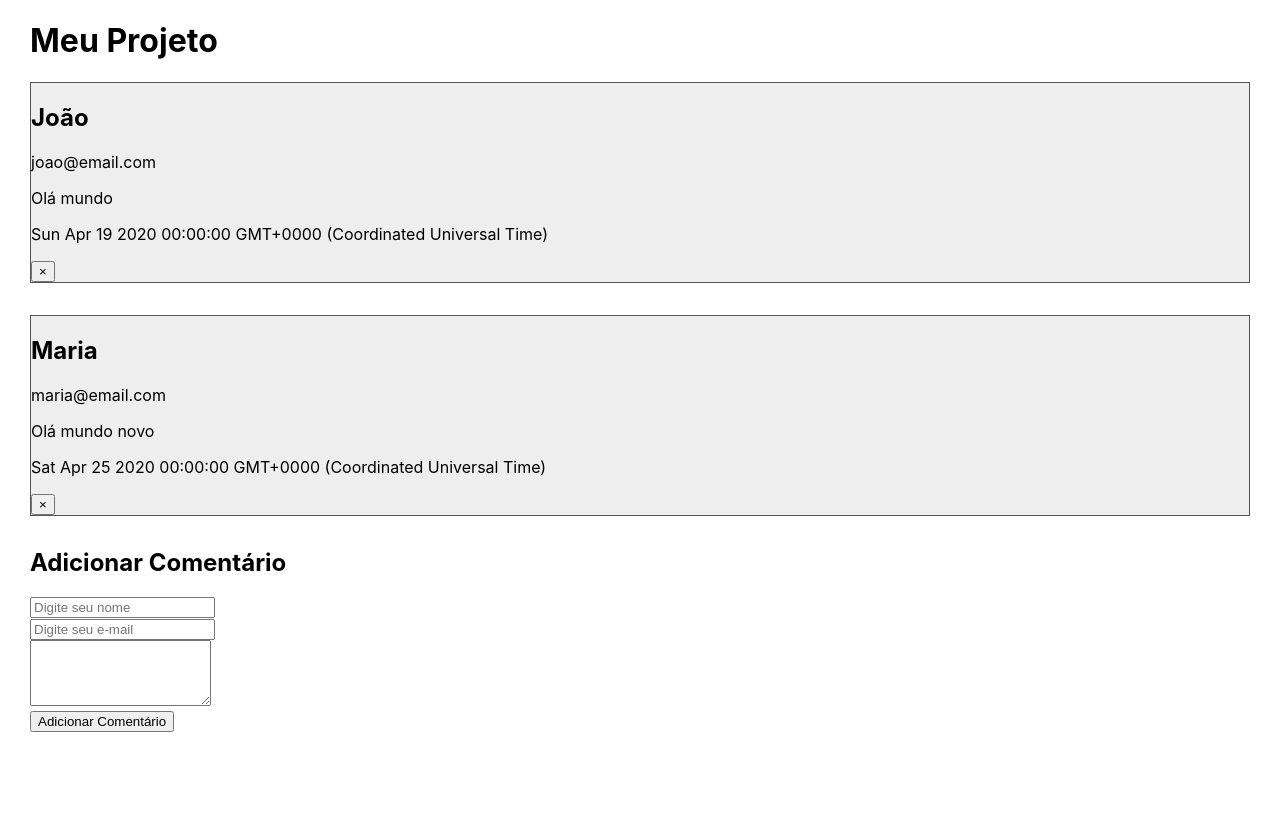
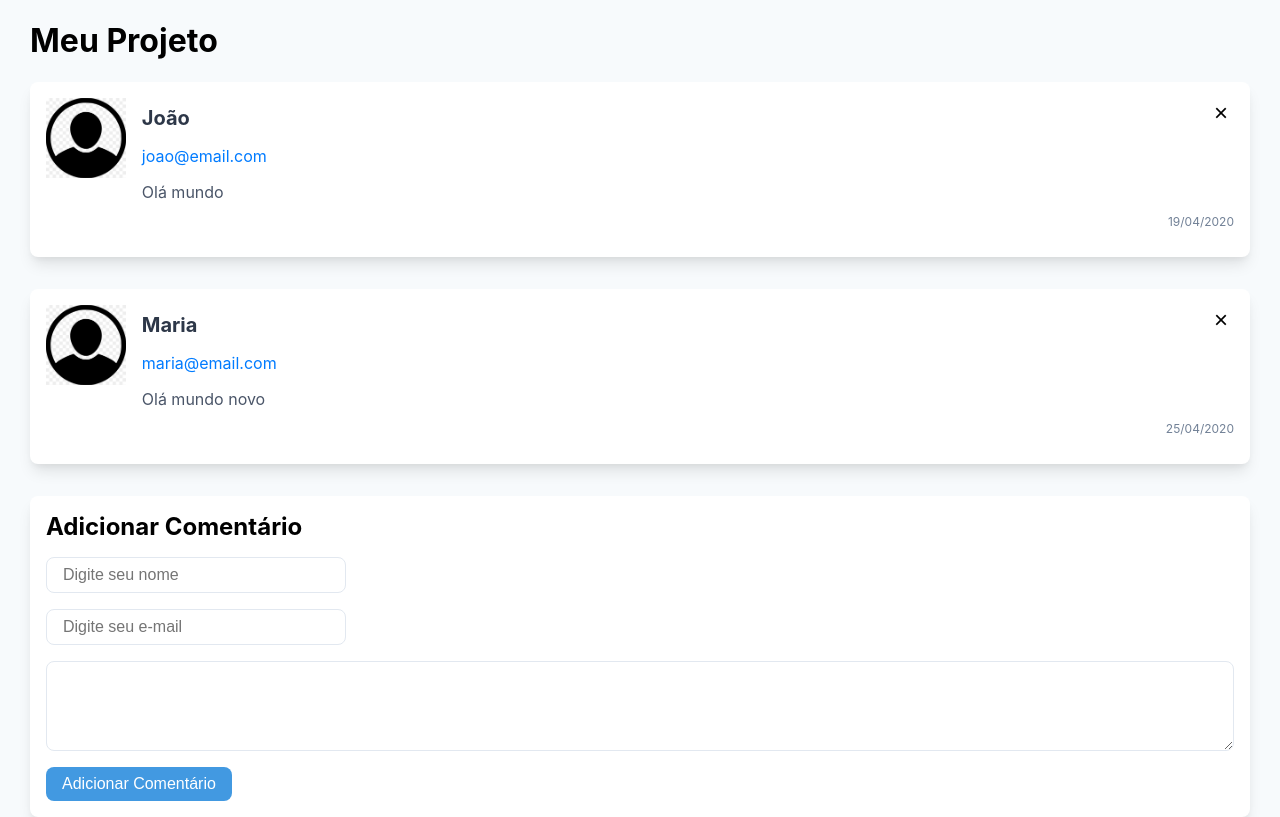
Before and after one commit to heeyjoe/curso_react, a React (Create React App) app in the folder react-basico/: page / in a window 1280 px wide. Built offline with nearby package versions, Linux system fonts and the light colour scheme.

Commit message:
chore: instalando pacotes

```diff
--- a/react-basico/package.json
+++ b/react-basico/package.json
@@ -6,6 +6,7 @@
     "@testing-library/jest-dom": "^5.17.0",
     "@testing-library/react": "^13.4.0",
     "@testing-library/user-event": "^13.5.0",
+    "date-fns": "^4.1.0",
     "react": "^18.3.1",
     "react-dom": "^18.3.1",
     "react-scripts": "5.0.1",
--- a/react-basico/src/App.css
+++ b/react-basico/src/App.css
@@ -1,3 +1,54 @@
+* {
+  box-sizing: border-box;
+}
+
+body {
+  background-color: #f7fafc;
+}
+
 .App {
   padding: 0 30px;
 }
+
+.Novo-Comentario {
+  border-radius: .5rem;
+  box-shadow: 0 10px 15px -3px rgba(0, 0, 0, .1), 0 4px 6px -2px rgba(0, 0, 0, .05);
+  padding: 1rem;
+  background-color: #fff;
+}
+
+.Novo-Comentario h2 {
+  margin: 0;
+}
+
+.Novo-Comentario input {
+  width: 300px;
+}
+
+.Novo-Comentario textarea {
+  width: 100%;
+}
+
+.Novo-Comentario input, .Novo-Comentario textarea {
+  color: #4a5568;
+  background-color: #fff;
+  border: 1px solid #e2e8f0;
+  font-size: 1rem;
+  padding: .5rem 1rem;
+  margin: 1rem 0;
+  display: block;
+  border-radius: .5rem;
+}
+
+.Novo-Comentario button {
+  background-color: #4299e1;
+  color: #fff;
+  font-size: 1rem;
+  padding: .5rem 1rem;
+  border-radius: .5rem;
+  border: none;
+}
+
+.Novo-Comentario button:hover {
+  background-color: #2b6cb0;
+}
--- a/react-basico/src/App.js
+++ b/react-basico/src/App.js
@@ -9,13 +9,13 @@
       {
         nome: 'João',
         email: 'joao@email.com',
-        data: new Date(2020, 3, 19),
+        data: new Date(2020, 3, 19, 17, 30, 0),
         mensagem: 'Olá mundo'
       },
       {
         nome: 'Maria',
         email: 'maria@email.com',
-        data: new Date(2020, 3, 25),
+        data: new Date(2020, 3, 25, 18, 12, 45),
         mensagem: 'Olá mundo novo'
       },
     ],
@@ -61,7 +61,7 @@
           </Comentario>
         ))}
 
-        <form method='post' onSubmit={this.adicionarComentario}>
+        <form method='post' onSubmit={this.adicionarComentario} className='Novo-Comentario'>
           <h2>Adicionar Comentário</h2>
           <div>
             <input
--- a/react-basico/src/components/Comentario.css
+++ b/react-basico/src/components/Comentario.css
@@ -1,5 +1,49 @@
 .Comentario {
-  background-color: #eee;
+  background-color: #fff;
   margin-bottom: 2rem;
-  border: 1px solid #555;
+  border-radius: .5rem;
+  box-shadow: 0 10px 15px -3px rgba(0, 0, 0, .1), 0 4px 6px -2px rgba(0, 0, 0, .05);
+  display: flex;
+  padding: 1rem;
 }
+
+.Comentario .avatar {
+  max-width: 80px;
+  max-height: 80px;
+}
+
+.Comentario .conteudo {
+  margin-left: 1rem;
+  width: 100%;
+  position: relative;
+}
+
+.Comentario .nome {
+  font-size: 1.25rem;
+  margin: .5rem 0 .25rem 0;
+  color: #2d3748;
+}
+
+.Comentario .conteudo .email {
+  color: #007bff;
+}
+
+.Comentario .conteudo .mensagem {
+  color: #4a5568;
+  margin: .5rem 0;
+}
+
+.Comentario .conteudo .data {
+  text-align: right;
+  color: #718096;
+  font-size: .75rem;
+}
+
+.Comentario .conteudo button {
+  position: absolute;
+  top: 0;
+  right: 0;
+  border: none;
+  background: none;
+  font-size: 1.5rem;
+}
--- a/react-basico/src/components/Comentario.js
+++ b/react-basico/src/components/Comentario.js
@@ -1,13 +1,26 @@
 import React from 'react';
+import { formatRelative } from 'date-fns'
+import { ptBR } from 'date-fns/locale'
+
 import './Comentario.css'
+import imagemUsuario from './user.png'
 
 const Comentario = props =>{
+  //const estilo = {
+  //  color: 'red',
+  //  padding: '10px',
+  //  fontSize: '30px'
+  //}
+
   return <div className='Comentario'>
-    <h2>{props.nome}</h2>
-    <p>{props.email}</p>
-    <p>{props.children}</p>
-    <p>{props.data.toString()}</p>
-    <button onClick={props.onRemove}>&times;</button>
+    <img class="avatar" src={imagemUsuario} alt={props.nome}></img>
+    <div class="conteudo">
+      <h2 class="nome">{props.nome}</h2>
+      <p class="email">{props.email}</p>
+      <p class="mensagem">{props.children}</p>
+      <p class="data">{formatRelative(props.data, new Date(), { locale: ptBR })}</p>
+      <button onClick={props.onRemove}>&times;</button>
+    </div>
   </div>
 };
 
```
Also changed, not shown: react-basico/src/components/user.png (added), 1 other file (tests, documents, lock files or other folders).
